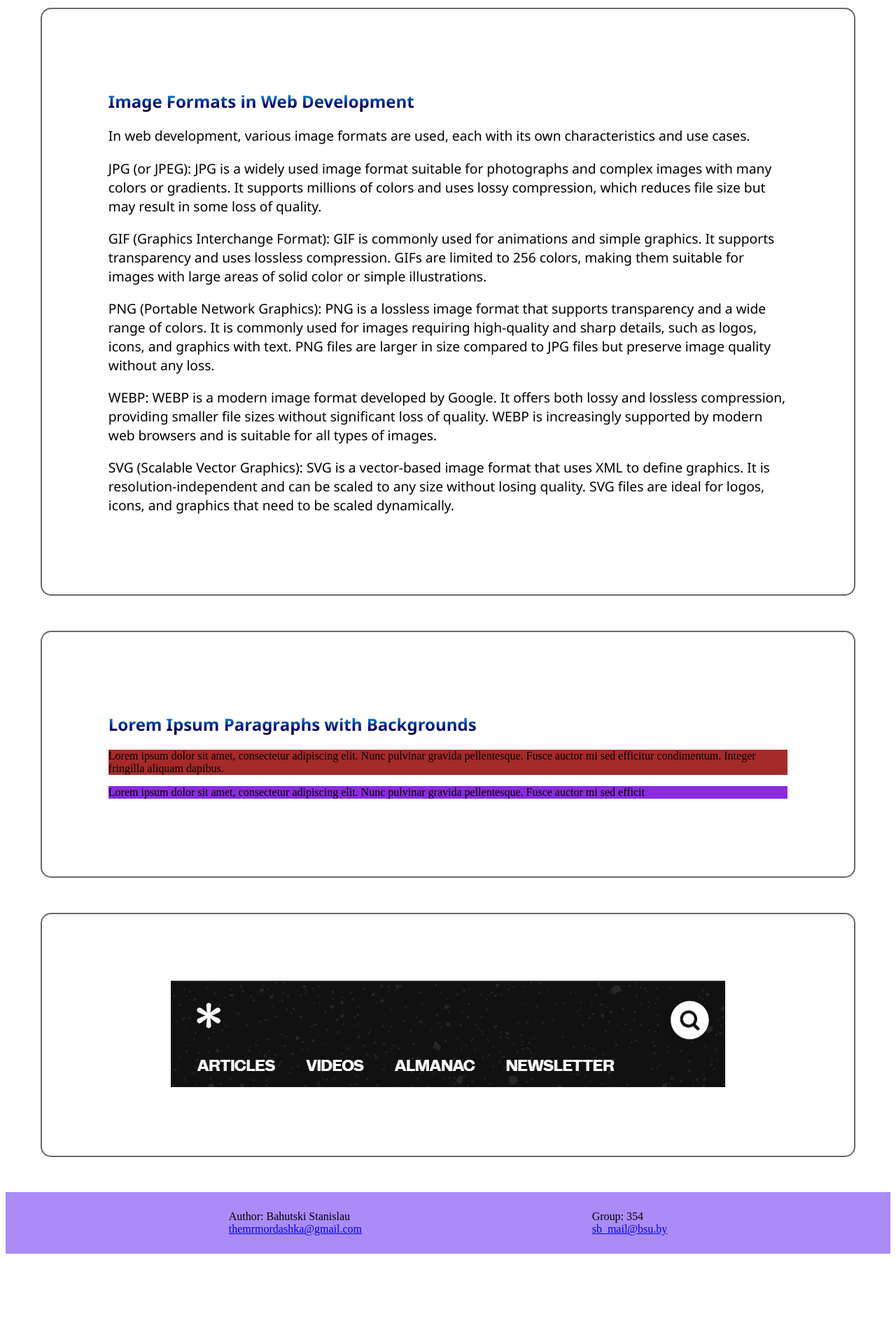
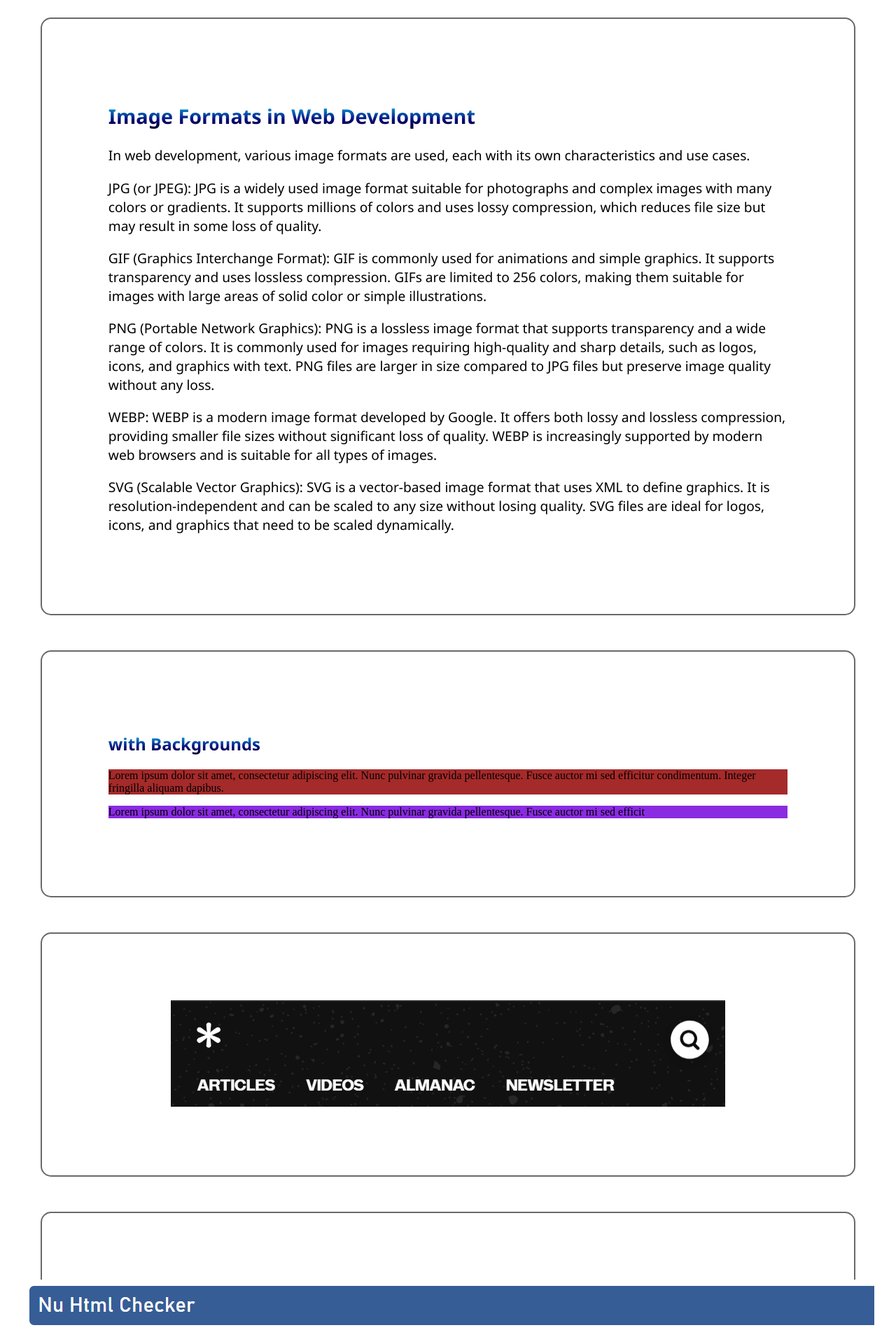
Before and after one commit to Themrmordashka/pw3_bahutski, a plain HTML site: page index.html in a window 1280 px wide. Shown: the part 1520-3420 px from the top of the page at 70% size. Before the commit the page ends 3319 px from the top, so only its background shows below. Drawn offline with Linux system fonts and the light colour scheme.

Commit message:
Add files via upload

```diff
--- a/index.html
+++ b/index.html
@@ -1,4 +1,3 @@
-
 <!DOCTYPE html>
 <html lang="en">
 <head>
@@ -8,6 +7,7 @@
 <meta name="viewport" content="width=device-width, initial-scale=1">
 
 <style>
+
 header {
     position: static;
     z-index: 999;
@@ -32,7 +32,7 @@ h2 {
     -webkit-background-clip: text;
     -webkit-text-fill-color: transparent;
     font-family: 'Segoe UI', Tahoma, Geneva, Verdana, sans-serif;
-}s
+}
 
 footer {
   text-align: center;
@@ -112,8 +112,8 @@ article {
 
     <div class="flex-container">
     <div>
+        <article>
         <h2>Including Internal Links in HTML Pages</h2>
-        <article>
         <p>
           When including internal links in an HTML page, the choice between absolute and relative links depends on the specific use case.
         </p>
@@ -129,8 +129,8 @@ article {
 
     <div class="flex-container">
     <div>
-        <h2>Image Formats in Web Development</h2>
       <article>
+      <h2>Image Formats in Web Development</h2>
       <p>
         In web development, various image formats are used, each with its own characteristics and use cases.
       </p>
@@ -150,13 +150,12 @@ article {
         SVG (Scalable Vector Graphics): SVG is a vector-based image format that uses XML to define graphics. It is resolution-independent and can be scaled to any size without losing quality. SVG files are ideal for logos, icons, and graphics that need to be scaled dynamically.
       </p>
     </article>
-
     </div>
     </div>
 
     <div class="flex-container">
     <div>
-        <h2>Lorem Ipsum Paragraphs with Backgrounds</h2>
+        <h2>with Backgrounds</h2>
         <p class="bg-hex">
           Lorem ipsum dolor sit amet, consectetur adipiscing elit. Nunc pulvinar gravida pellentesque. Fusce auctor mi
           sed efficitur condimentum. Integer fringilla aliquam dapibus.
@@ -171,6 +170,11 @@ article {
     <div><img src="css-tricks.com_.png" alt="vistrel po ekranu"></div>
     </div>
 
+    <div class="flex-container">
+      <div><img src="screenprove.png" alt="vistrel po ekranu2"></div>
+    </div>
+
+
     <footer>
 
         <div class="flex-container-footer">
@@ -180,11 +184,11 @@ article {
             <a href="mailto:hege@example.com">themrmordashka@gmail.com</a></p>
         </div>
 
-        <div style="flex-wrap: wrap; padding: 10px;"">
+        <div style="flex-wrap: wrap; padding: 10px;">
             <p>Group: 354<br>
             <a href="mailto:hege@example.com">sb_mail@bsu.by</a></p>
         </div>
-
+        </div>
     </footer>
 
 </body>
```
Also changed, not shown: screenprove.png (added).
